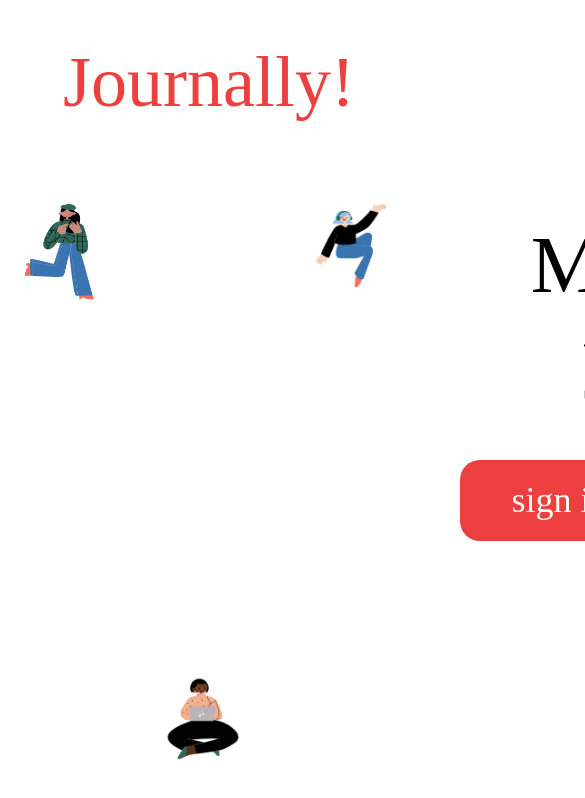
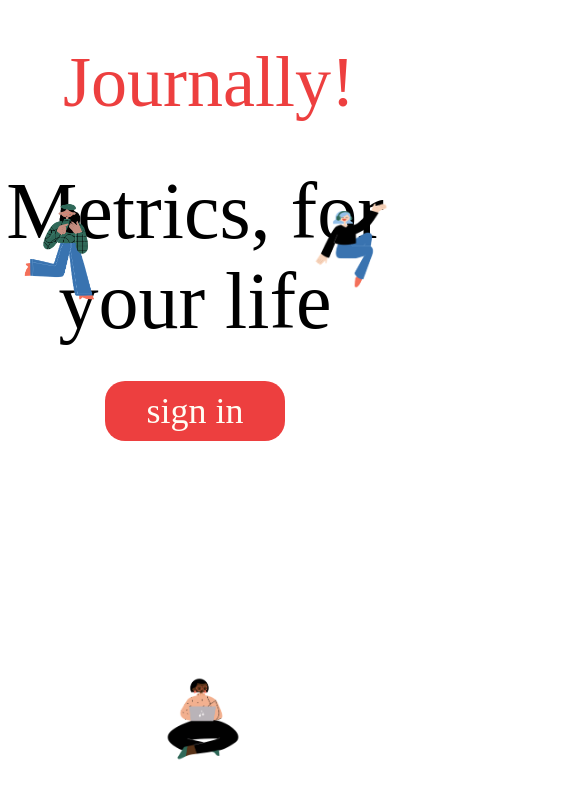
Before and after one commit to andrewawad/EECS-493-Final-Project, a React (Create React App) app: page / in a window 390 px wide. Shown: the top 798 px of the page, 585 px wide, since content can reach past the window. Built offline with nearby package versions, Linux system fonts and the light colour scheme; no server answers.

Commit message:
Make login page responsive + add hover reaction to button

```diff
--- a/package.json
+++ b/package.json
@@ -11,6 +11,7 @@
     "react-rangeslider": "^2.2.0",
     "react-router-dom": "^5.2.0",
     "react-scripts": "4.0.0",
+    "react-vis": "^1.11.7",
     "web-vitals": "^0.2.4"
   },
   "scripts": {
--- a/src/Components/Home.jsx
+++ b/src/Components/Home.jsx
@@ -39,9 +39,14 @@ const Home = ({ history }) => {
             <h1 class = 'journal_title'>Journally!</h1>
 
             <div class = 'middle_section'>
-                <h1 class = 'metrics_life'>Metrics, for your life</h1>
-                <div class = 'sign_in'>
-                    <div  class = 'link' onClick={handleLogin}> sign in </div>
+                <div class = 'metrics_life_wrapper'>
+                  <h1 class = 'metrics_life'>Metrics, for your life</h1>
+                </div>
+
+                <div class = 'sign_in_wrapper'>
+                  <div class = 'sign_in'>
+                      <div  class = 'link' onClick={handleLogin}> sign in </div>
+                  </div>
                 </div>
             </div>
         </div>
--- a/src/style.css
+++ b/src/style.css
@@ -25,13 +25,18 @@
   text-align: center;
 }
 
+.sign_in_wrapper{
+  width: 100%;
+  height: 100%;
+  display: flex;
+  align-items: center;
+  justify-content: center;
+}
 
 .sign_in{
-  position: absolute;
-  width: 200px;
-  height: 81px;
-  left: 460px;
-  top: 460px;
+  width: 180px;
+  height: 60px;
+  margin-top: 5px;
   font-family: Rationale;
   font-style: normal;
   font-weight: normal;
@@ -39,8 +44,12 @@
   background-color: #ED3F3F;
   border-radius: 20px;
   color:  #FFFDF4;
-  line-height: 81px;
+  line-height: 60px;
   text-align: center;
+}
+
+.sign_in:hover {
+  background-color:#e41515;
 }
 
 
@@ -48,12 +57,18 @@
   border: aqua 5px;
 }
 
+.metrics_life_wrapper{
+  width: 100%;
+  height: 100%;
+  display: flex;
+  align-items: center;
+  justify-content: center;
+}
+
 .metrics_life{
-  position: absolute;
   width: 521px;
   height: 132px;
-  left: 459px;
-  top: 190px;
+  margin-top: 190px;
 
   font-family: Rationale;
   font-style: normal;
```
Also changed, not shown: 1 other file (tests, documents, lock files or other folders).
